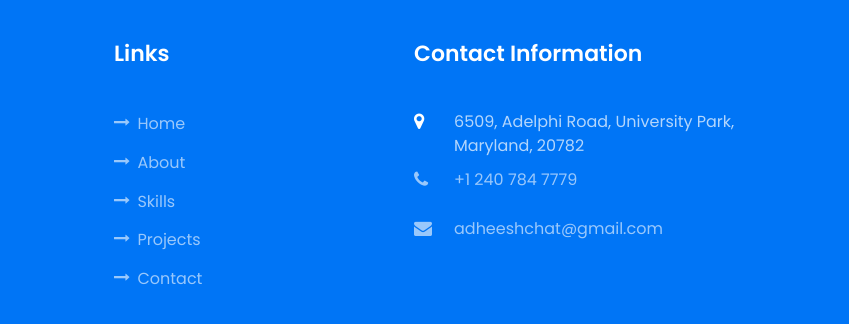
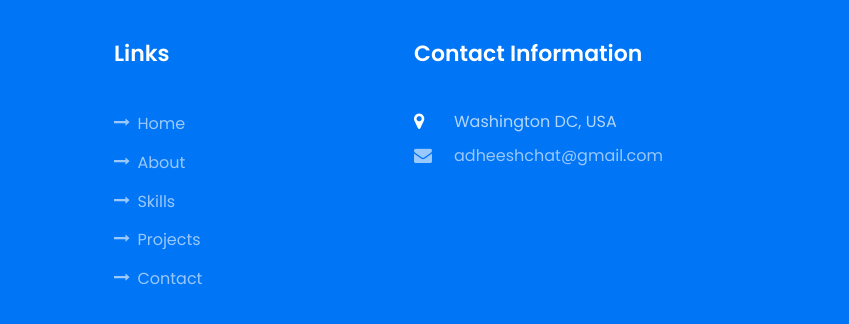
Before and after one commit to adheeshc/adheeshc.github.io, a plain HTML site: page index.html in a window 1280 px wide. Shown: the part 6416-6740 px from the top of the page, 431-1280 px from the left. Drawn offline with Linux system fonts and the light colour scheme; files whose address does not match are found by name.

Commit message:
Update index.html

```diff
--- a/index.html
+++ b/index.html
@@ -693,8 +693,7 @@
             	<h2 class="ftco-heading-2">Contact Information</h2>
             	<div class="block-23 mb-3">
 	              <ul>
-	                <li><span class="icon icon-map-marker"></span><span class="text">6509, Adelphi Road, University Park, Maryland, 20782</span></li>
-	                <li><a href="#"><span class="icon icon-phone"></span><span class="text">+1 240 784 7779</span></a></li>
+	                <li><span class="icon icon-map-marker"></span><span class="text">Washington DC, USA</span></li>
 	                <li><a href="#"><span class="icon icon-envelope"></span><span class="text">adheeshchat@gmail.com</span></a></li>
 	              </ul>
 	            </div>
```
